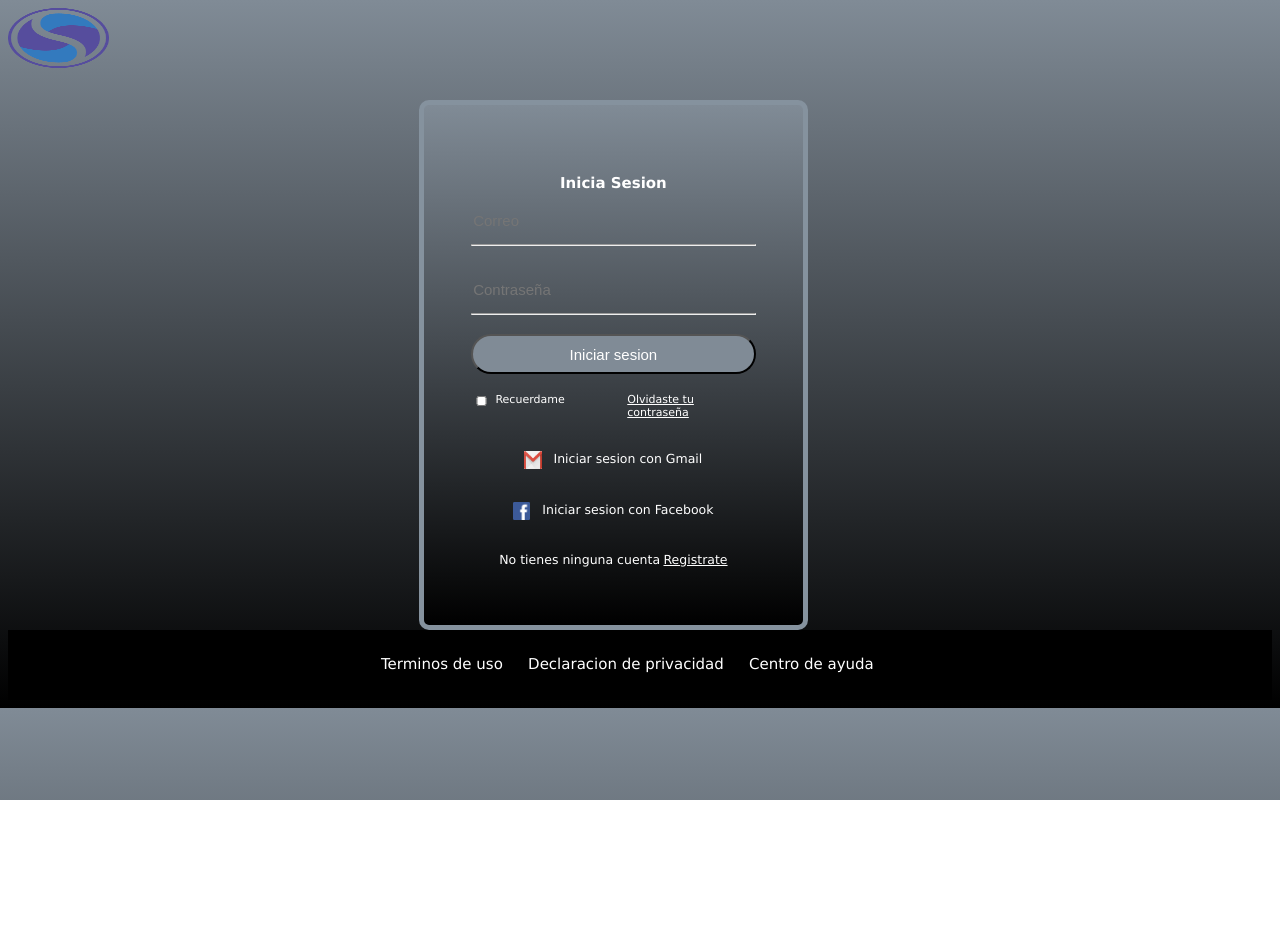
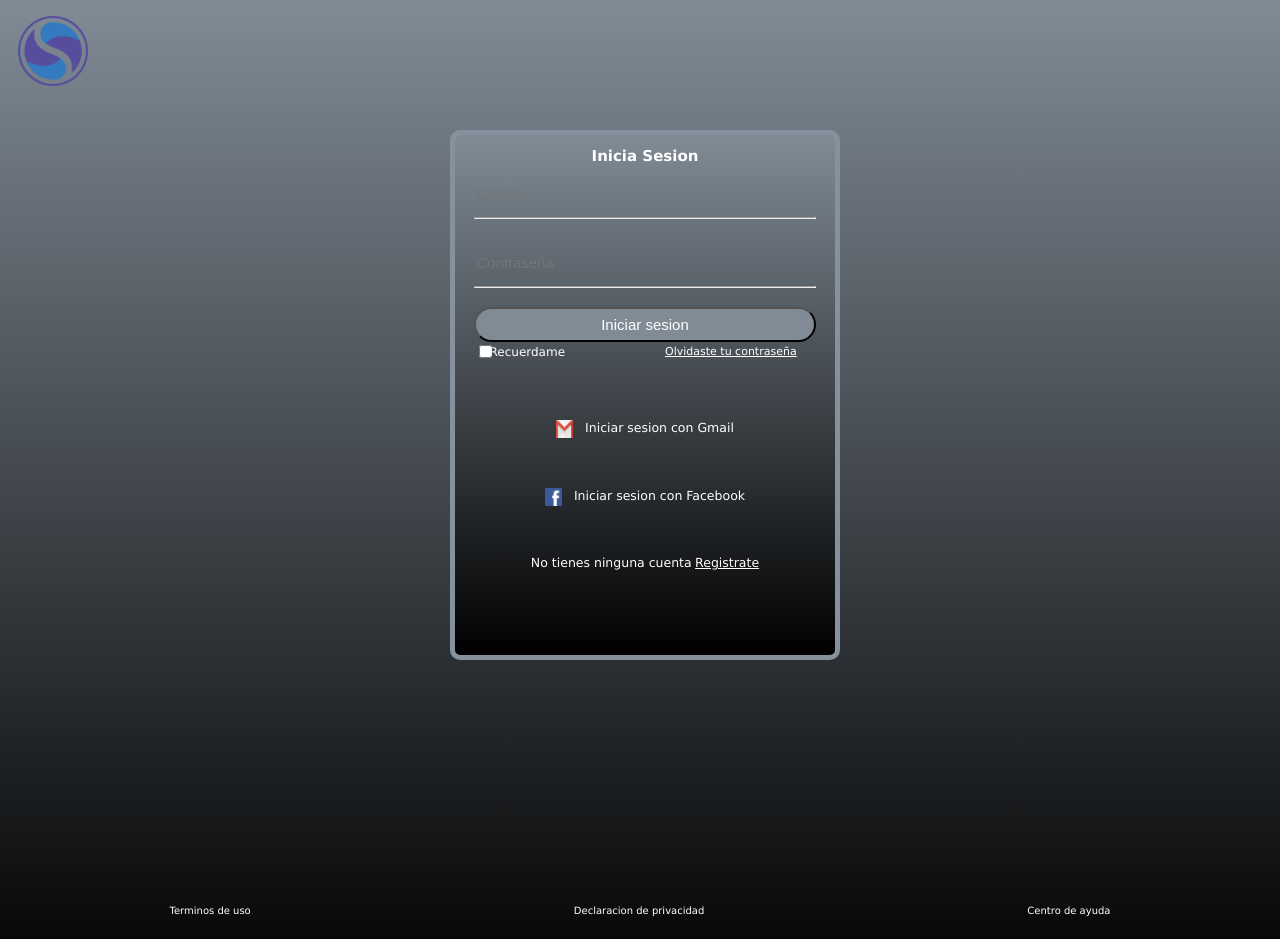
Before and after one commit to JoaquinSim/Login, a plain HTML site: page index.html in a window 1280 px wide. Before the commit the page ends 800 px from the top, so only its background shows below. Drawn offline with Linux system fonts and the light colour scheme.

Commit message:
Responsive

```diff
--- a/index.css
+++ b/index.css
@@ -3,16 +3,18 @@ body{
   background-repeat: no-repeat;
   background: linear-gradient( #808B96 , black);
   color: white;
+
 }
 header{
-  height: 60px;
-}
-header .logo{
-  height: 100%;
+  width: 100%;
+  height: 90px;
+  display: flex;
+  justify-content: space-between;
+  align-items: center;
 }
 .logo img{
-  width: 20%;
-  height: 100%;
+  height: 70px;
+  margin-left: 10px;
 }
 .login-box{
   height: 420px;
@@ -44,20 +46,24 @@ header .logo{
   font-size: 15px;
   background-color:#808B96 ;
   color: white;
-  border-radius: 50px;;
+  border-radius: 50px;
 }
 .login-box-password{
-  margin: 5% 5% 0 5%;
+  display: flex;
+  justify-content: space-between;
+  align-items: center;
   height: 20px;
   width: 90%;
-  display: flex;
+  position: relative;
+  top: -4%;
 }
-.login-box-password input{
-  height: 10px;
+.checkbox{
+  margin-left: 20px;
 }
 .login-box-password label{
   font-size: 12px;
-  margin-left: 1.5%;
+    position: relative;
+  left: 10%;
 }
 .login-box-password a{
   font-size: 11px;
@@ -67,6 +73,9 @@ header .logo{
 .login-box-acounts{
   margin: 10% 5% 0 5%;
   height:150px;
+  display: flex;
+  justify-content: space-between;
+  flex-direction: column;
 }
 .login-box-acounts img{
   width:5%;
@@ -101,92 +110,36 @@ header .logo{
   color: white;
   margin-left: 1%;
 }
-footer{
-  margin-top: 17%;
-  background-color: #34495E ;
-  height: 100px;
-  text-align: center;
+.footer{
+  margin-top: 15%;
+  height: 15vh;
+  width: 100%;
+  display: flex;
+  align-items: center;
+  justify-content: center;
+  flex-direction: column;
 }
-.footer{
-  height: 100%;
-}
-.footer p{
-  margin-top: 7%;
-  font-size: 12px;
+.footer a{
+  font-size: 10px;
+  text-decoration: none;
+  padding: 2px 0 20px 0;
+  color: white;
 }
 @media only screen and (min-width: 780px){
-  header{º
-    height: 90px;
-  }
-  .logo img{
-    width: 8%;
-    height: 100%;
-  }
   .login-box{
     margin-top: 2.5%;
-    margin-left: 32.5%;
+    margin-left: 35%;
     width: 30%;
     height: 520px;
     border: 5px rgb(133, 146, 158 ) solid;
     background: linear-gradient( #808B96 , black);
     border-radius: 10px;
   }
-  .login-box-titulo{
+  .footer{
     display: flex;
-    justify-content: center;
-    margin:15% 10% 0 10%;
-    font-size: 10px;
-  }
-  .login-box-input{
-    width:75%;
-    margin: auto;
-  }
-  .login-box-input input{
-    width: 100%;
-    height: 30px;
-    background-color: inherit;
-    border: none;
-    font-size: 15px;
-  }
-  .login-box-button {
-    margin: 5% 12.5% 0 12.5%;
-    height: 40px;
-  }
-  .login-box-button button{
-    width: 100%;
-    height: 100%;
-    font-size: 15px;
-    background-color:#808B96 ;
-    color: white;
-    border-radius: 50px;;
-  }
-  .login-box-password{
-    margin: 5% 5% 0 12.5%;
-    height: 20px;
-    width: 75%;
-    display: flex;
-  }
-  .login-box-password label{
-    font-size: 11px;
-  }
-  .login-box-password a{
-    font-size: 11px;
-    color: white;
-    margin-left: 22%;
-  }
-  footer{
-    margin-top:0;
-    background-color:black;
-    height: 70px;
-  }
-  .footer{
-    height: 100%;
-    justify-content: center;
-    display: flex;
-  }
-  .footer p{
-    margin-top:2%;
-    margin-right:2%;
-    font-size: 15px;
+    align-items: center;
+    justify-content: space-around;
+    flex-direction: row;
+    padding: 10px 0;
   }
 }
--- a/index.html
+++ b/index.html
@@ -24,11 +24,13 @@
       <div class="login-box-button">
         <button>Iniciar sesion</button>
       </div>
-      <div class="login-box-password">
-        <input type="checkbox" name="" value="">
+      <div class="checkbox">
+        <input type="checkbox"  value="">
+      </div>
+        <div class="login-box-password">
         <label for="">Recuerdame</label>
         <a href="#">Olvidaste tu contraseña</a>
-      </div>
+        </div>
       <div class="login-box-acounts">
         <div class="login-box-acount1">
           <img src="Imagenes/gmail.jpg" alt="">
@@ -46,14 +48,10 @@
 
     </section>
 
-    <footer>
-      <div class="footer">
-        <p>Terminos de uso</p>
-        <p>Declaracion de privacidad</p>
-        <p>Centro de ayuda</p>
-      </div>
+    <footer class="footer">
+      <a href="#">Terminos de uso</a>
+      <a href="#">Declaracion de privacidad</a>
+      <a href="#">Centro de ayuda</a>
     </footer>
   </body>
-  <script src="http://localhost:35729/livereload.js">
-  </script>
 </html>
```
